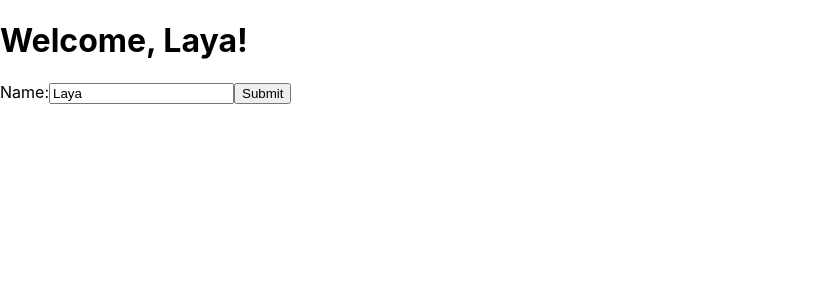
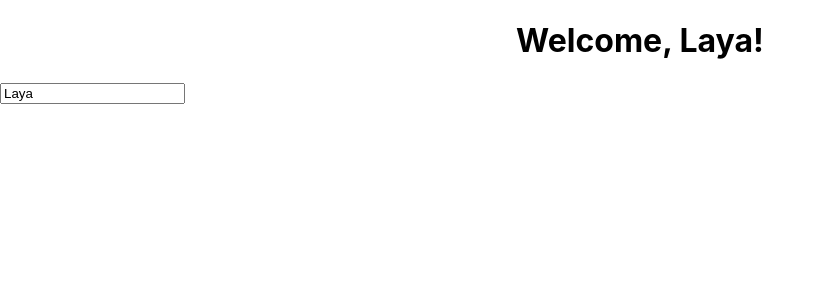
Before and after one commit to layadang/AstroBeanpot, a React (Create React App) app: page / in a window 1280 px wide. Shown: the top 300 px of the page, without its empty margins (0-824 px from the left). Built offline with nearby package versions, Linux system fonts and the light colour scheme.

Commit message:
Centered name message, deleted submit button

```diff
--- a/src/App.js
+++ b/src/App.js
@@ -1,4 +1,3 @@
-import logo from './logo.svg';
 import './App.css';
 
 import WelcomeName from './components/WelcomeName';
--- a/src/components/WelcomeName.js
+++ b/src/components/WelcomeName.js
@@ -1,7 +1,7 @@
 import React, { useState } from 'react';
+import "../styles/global.css"
 
 const handleSubmit = (event, name) => {
-  alert('Your favorite flavor is: ' + name);
   event.preventDefault();
 }
 
@@ -10,16 +10,13 @@ function WelcomeName(props) {
 
     return (
       <div>
-        {name ? <h1>Welcome, {name}!</h1> : <h1>Please enter your name</h1>}
-        <form onSubmit={e => handleSubmit(e, name)}>
+        {name ? <h1> Welcome, {name}! </h1> : <h1>Please Enter Your Name </h1>}
         <label>
-          Name:
+
           <input type="text" value={name} onChange={e => {
             setName(e.target.value)
           } }/>
         </label>
-        <input type="submit" value="Submit" />
-      </form>
       </div>
     );
   };
--- a/src/index.css
+++ b/src/index.css
@@ -1,3 +1,7 @@
+.welcomeMessage {
+  text-align: center;
+}
+
 body {
   margin: 0;
   font-family: -apple-system, BlinkMacSystemFont, 'Segoe UI', 'Roboto', 'Oxygen',
--- /dev/null
+++ b/src/styles/global.css
@@ -0,0 +1,3 @@
+h1 {
+    text-align: center;
+  }
```
Also changed, not shown: public/manifest.json.
